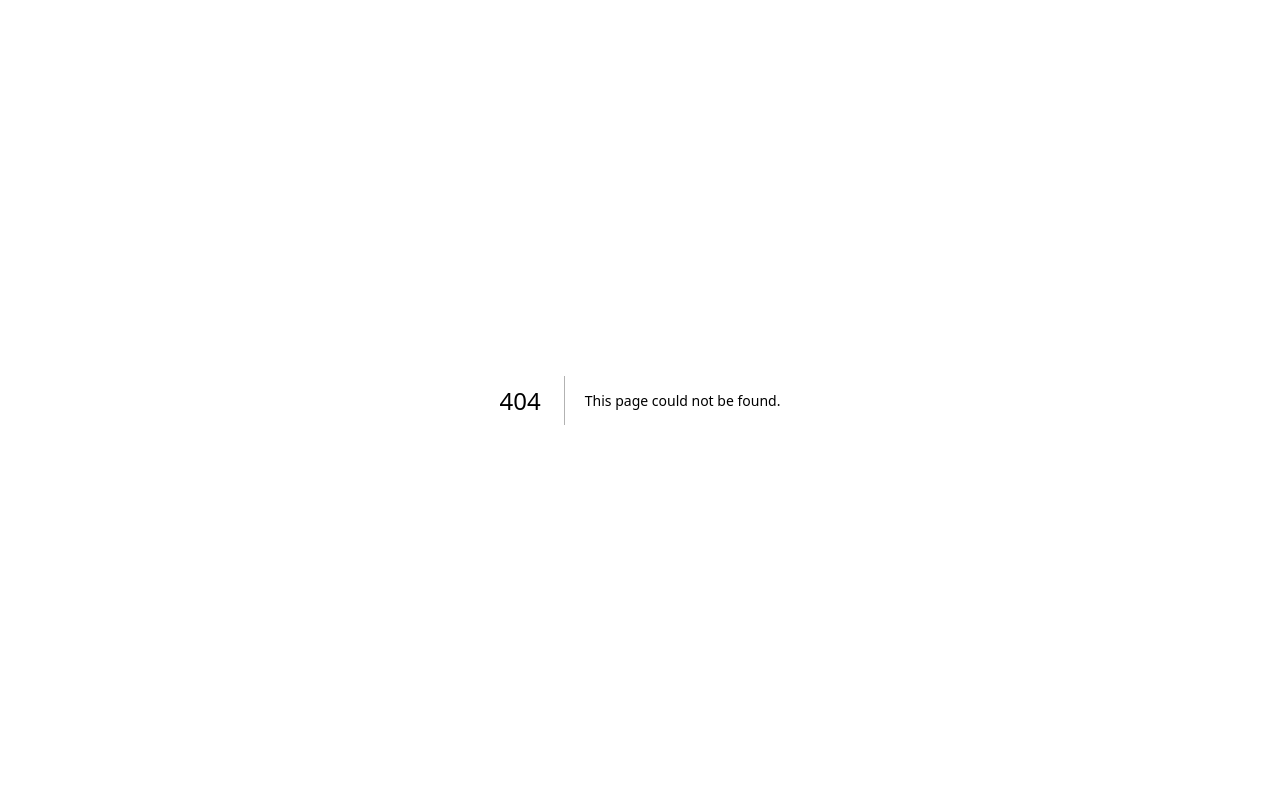
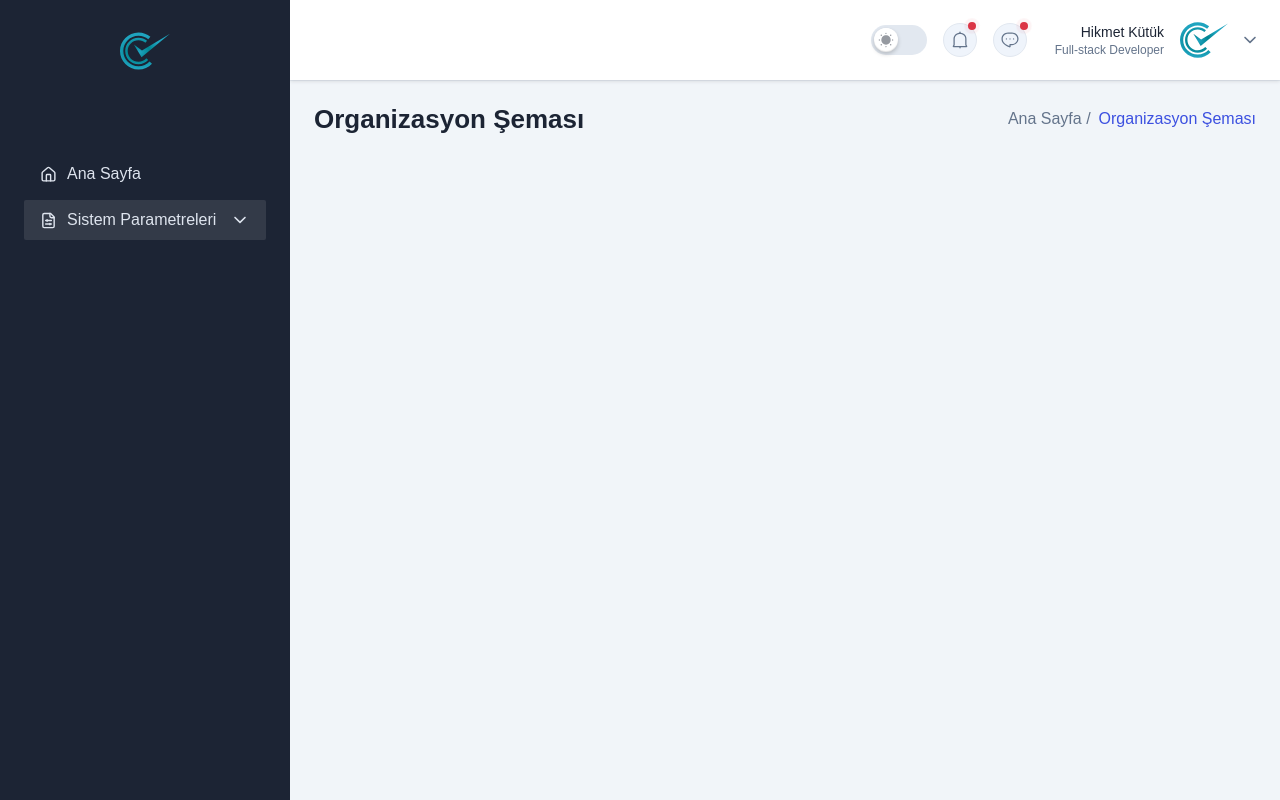
Before and after one commit to hikmetkutuk/public-sector-frontend, a Next.js app: page /organisation in a window 1280 px wide. Before the commit this address had no page. Built offline with nearby package versions, Linux system fonts and the light colour scheme.

Commit message:
feat: add organization page and update menu icons with consistent styling

```diff
--- a/src/app/globals.css
+++ b/src/app/globals.css
@@ -243,3 +243,8 @@ input[type='search']::-webkit-search-cancel-button {
 [x-cloak] {
   display: none !important;
 }
+
+.menu-icon {
+  width: 17px;
+  height: 17px;
+}
--- /dev/null
+++ b/src/app/organisation/page.tsx
@@ -0,0 +1,13 @@
+import React from 'react';
+import Breadcrumb from '@/components/Breadcrumbs/Breadcrumb';
+import DefaultLayout from '@/components/Layouts/DefaultLayout';
+
+const Page = () => {
+  return (
+    <DefaultLayout>
+      <Breadcrumb pageName="Organizasyon Şeması" />
+    </DefaultLayout>
+  );
+};
+
+export default Page;
--- a/src/constants/index.ts
+++ b/src/constants/index.ts
@@ -1,20 +1,29 @@
-import { House, FileSliders, Variable } from 'lucide-react';
+import { House, FileSliders, Variable, FolderTree } from 'lucide-react';
 import React from 'react';
 
 export const menuGroups = [
   {
     menuItems: [
       {
-        icon: React.createElement(House),
+        icon: React.createElement(House, { className: 'menu-icon' }),
         label: 'Ana Sayfa',
         route: '/',
       },
       {
-        icon: React.createElement(FileSliders),
+        icon: React.createElement(FileSliders, { className: 'menu-icon' }),
         label: 'Sistem Parametreleri',
         route: '#',
         children: [
-          { label: 'Tanımlar', route: '/definition', icon: React.createElement(Variable) },
+          {
+            label: 'Tanımlar',
+            route: '/definition',
+            icon: React.createElement(Variable, { className: 'menu-icon' }),
+          },
+          {
+            label: 'Organizasyon',
+            route: '/organisation',
+            icon: React.createElement(FolderTree, { className: 'menu-icon' }),
+          },
         ],
       },
     ],
```
